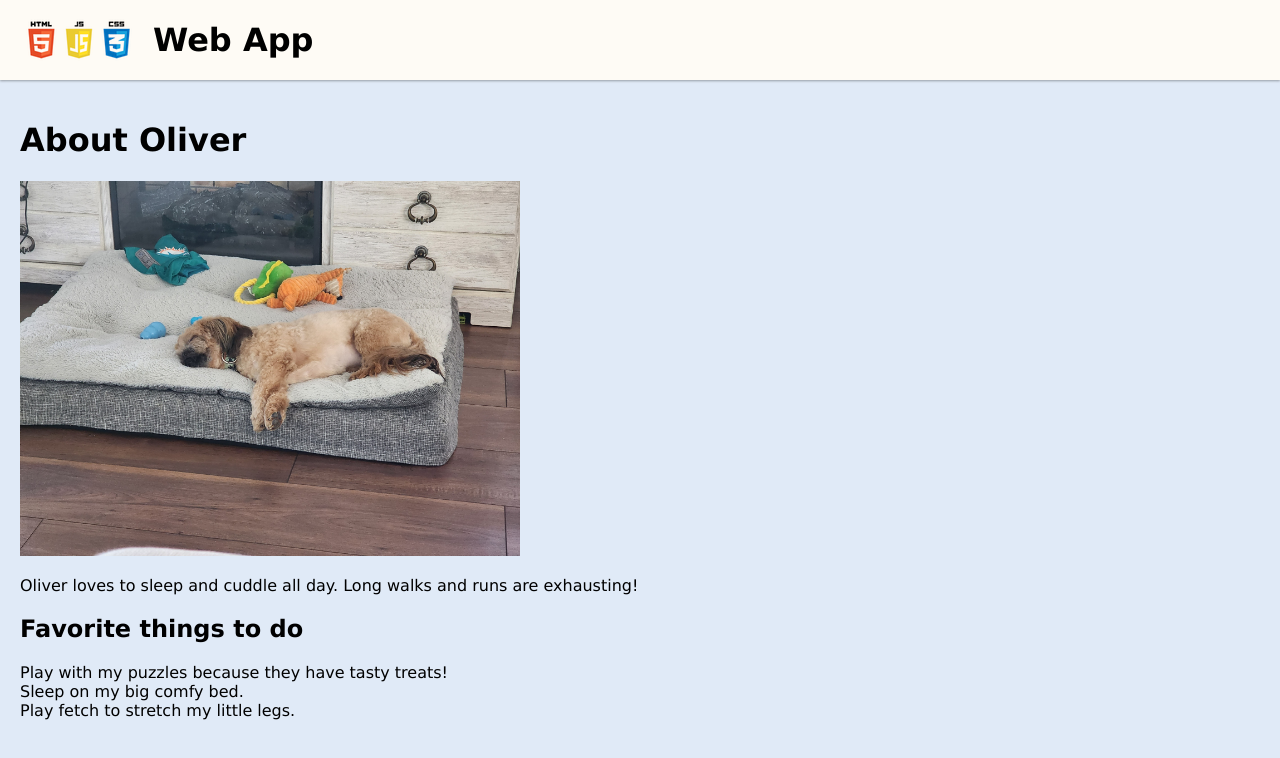
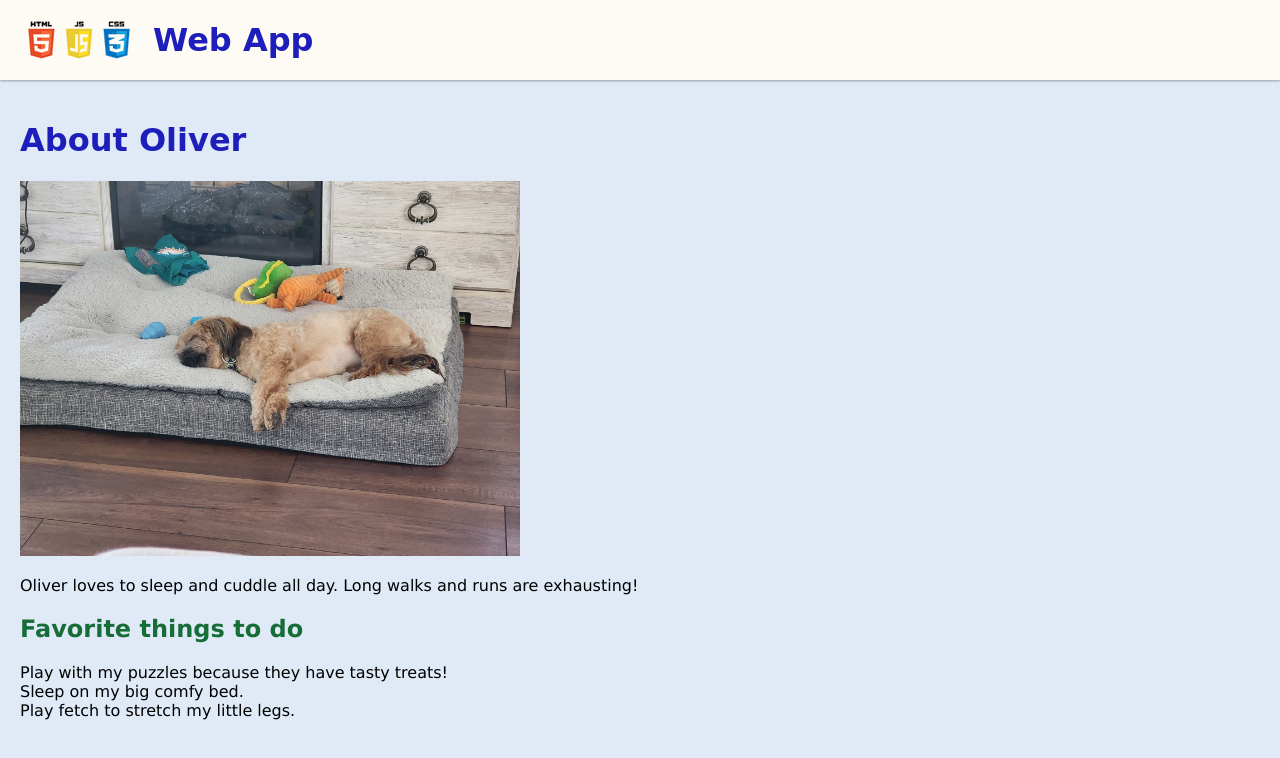
Before and after one commit to mouakiang/about-me-demo, a plain HTML site: page index.html in a window 1280 px wide. Drawn offline with Linux system fonts and the light colour scheme.

Commit message:
added color to h1 and h2

```diff
--- a/styles/global.css
+++ b/styles/global.css
@@ -37,3 +37,12 @@ main {
 #oliver {
     max-width: 500px;
 }
+
+h1 {
+    color: rgb(30, 30, 187);
+    font-family: cursive;
+}
+
+h2 {
+    color: rgb(22, 109, 55);
+}
```
Also changed, not shown: 1 other file.
